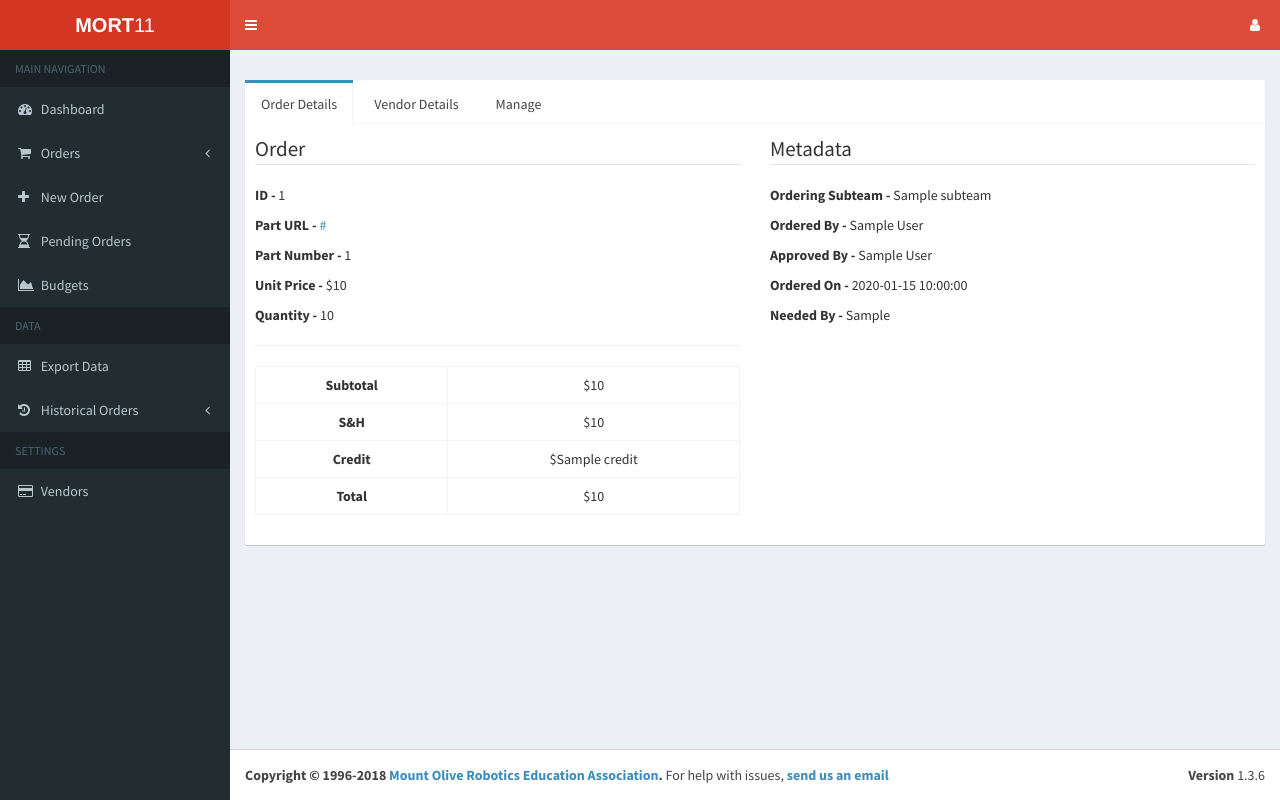
After one commit to mattjt/OrderSystem, a Python web app: template OrderSystem/templates/orders/view/single-order-view.html in a window 1280 px wide. The commit adds this page. Run offline with Jinja, Linux system fonts and the light colour scheme; the template is opened without the code that fills it: most values are stand-ins (such as "Sample title", 1, 10 or a date in 2020); some libraries are stand-ins or nearby versions.

Commit message:
Finished implementing historical order browser. Closes #43 and #24

```diff
--- /dev/null
+++ b/OrderSystem/templates/orders/view/single-order-view.html
@@ -0,0 +1,154 @@
+{% extends 'base.html' %}
+{% block content %}
+    <div class="row">
+        <div class="col-md-12">
+            <div class="box box-solid">
+
+                <div class="nav-tabs-custom">
+                    <ul class="nav nav-tabs">
+                        <li class="active">
+                            <a href="#orderDetailsOID{{ order.id }}" data-toggle="tab">
+                                Order Details
+                            </a>
+                        </li>
+                        <li>
+                            <a href="#vendorDetailsOID{{ order.id }}" data-toggle="tab">
+                                Vendor Details
+                            </a>
+                        </li>
+                        <li>
+                            <a href="#manageOrderOID{{ order.id }}" data-toggle="tab">
+                                Manage
+                            </a>
+                        </li>
+                    </ul>
+                    <div class="tab-content">
+                        <div class="tab-pane active" id="orderDetailsOID{{ order.id }}">
+                            <div class="row">
+                                {# Part data #}
+                                <div class="col-md-6">
+                                    <fieldset>
+                                        <legend>Order</legend>
+                                        <p><strong>ID - </strong> {{ order.id }}</p>
+                                        <p><strong>Part URL - </strong>
+                                            <a href="{{ order.part_url }}" target="_blank">{{ order.part_url }}</a>
+                                        </p>
+                                        <p><strong>Part Number - </strong> {{ order.part_number }}</p>
+                                        <p><strong>Unit Price - </strong> ${{ order.part_unit_price }}</p>
+                                        <p><strong>Quantity - </strong> {{ order.part_quantity }}</p>
+
+                                        <hr>
+
+                                        <table class="table table-bordered text-center">
+                                            <tr>
+                                                <td><strong>Subtotal</strong></td>
+                                                <td>${{ order.part_total_price }}</td>
+                                            </tr>
+                                            <tr>
+                                                <td><strong>S&H</strong></td>
+                                                <td>${{ order.part_shipping_cost }}</td>
+                                            </tr>
+                                            <tr>
+                                                <td><strong>Credit</strong></td>
+                                                <td>${{ order.credit }}</td>
+                                            </tr>
+                                            <tr>
+                                                <td><strong>Total</strong></td>
+                                                <td>${{ order.total }}</td>
+                                            </tr>
+                                        </table>
+                                    </fieldset>
+                                </div>
+
+                                {#  Metadata #}
+                                <div class="col-md-6">
+                                    <fieldset>
+                                        <legend>Metadata</legend>
+                                        <p><strong>Ordering Subteam - </strong> {{ order.subteam.name }}</p>
+                                        <p>
+                                            <strong>Ordered By - </strong>
+                                            {{ order.ordering_user.first_name }} {{ order.ordering_user.last_name }}
+                                        </p>
+                                        <p>
+                                            <strong>Approved By - </strong>
+                                            {{ order.approving_user.first_name }} {{ order.approving_user.last_name }}
+                                        </p>
+                                        <p><strong>Ordered On - </strong> {{ order.part_ordered_on }}</p>
+                                        <p><strong>Needed By - </strong> {{ order.part_needed_by }}</p>
+                                    </fieldset>
+                                </div>
+                            </div>
+                        </div>
+
+                        {# Vendor data #}
+                        <div class="tab-pane" id="vendorDetailsOID{{ order.id }}">
+                            <fieldset>
+                                <legend>Vendor Details</legend>
+                                <p><strong>Name - </strong> {{ order.vendor.vendor_name }}
+                                </p>
+                                <p>
+                                    <strong>URL - </strong>
+                                    <a href="{{ order.vendor.vendor_url }}" target="_blank">
+                                        {{ order.vendor.vendor_url }}
+                                    </a>
+                                </p>
+                                <p><strong>Phone - </strong> {{ order.vendor.vendor_phone }}</p>
+                                <p><strong>Email - </strong> {{ order.vendor.vendor_email }}</p>
+                            </fieldset>
+                        </div>
+
+                        {# Order management #}
+                        {% if current_user.is_admin %}
+                            <div class="tab-pane" id="manageOrderOID{{ order.id }}">
+                                <div class="row">
+                                    <div class="col-md-6">
+                                        <fieldset>
+                                            <legend>Order Status</legend>
+                                            <div class="form-group">
+                                                <form action="{{ url_for('OrderBackend:update_part_status') }}"
+                                                      method="post">
+                                                    <input type="hidden" value="{{ order.id }}" name="oID">
+                                                    <input type="hidden" name="currentStatus" value="{{ order
+                                                    .order_status }}">
+
+                                                    <p><strong>Current Status: </strong> {{ order.order_status }}
+                                                    </p>
+                                                    <select class="form-control" title="status"
+                                                            name="updatedStatus">
+                                                        <option value="unprocessed">Unprocessed</option>
+                                                        <option value="in-progress">In Progress</option>
+                                                        <option value="shipped">Shipped</option>
+                                                        <option value="completed">Completed</option>
+                                                    </select>
+
+                                                    <hr>
+
+                                                    <button type="submit" class="btn btn-block btn-success btn-flat">
+                                                        Update
+                                                    </button>
+                                                </form>
+                                            </div>
+                                        </fieldset>
+                                    </div>
+                                    <div class="col-md-6">
+                                        <fieldset>
+                                            <legend>Modify Order</legend>
+                                            <a href="{{ url_for('OrderBackend:update', order_status='unprocessed',
+                                            order_id = order.id) }}" class="btn btn-block btn-success btn-flat">
+                                                Edit
+                                            </a>
+                                            <a href="{{ url_for('OrderBackend:delete', order_status='unprocessed',
+                                            order_id = order.id) }}" class="btn btn-block btn-danger btn-flat">
+                                                Delete
+                                            </a>
+                                        </fieldset>
+                                    </div>
+                                </div>
+                            </div>
+                        {% endif %}
+                    </div>
+                </div>
+            </div>
+        </div>
+    </div>
+{% endblock %}
```
Also changed, not shown: OrderSystem/routing/OrderBackend.py (+12 -0 lines), OrderSystem/templates/orders/view/order-base.html (+0 -11 lines), OrderSystem/templates/settings/budgets/orders-by-subteam.html (+11 -1 lines).
